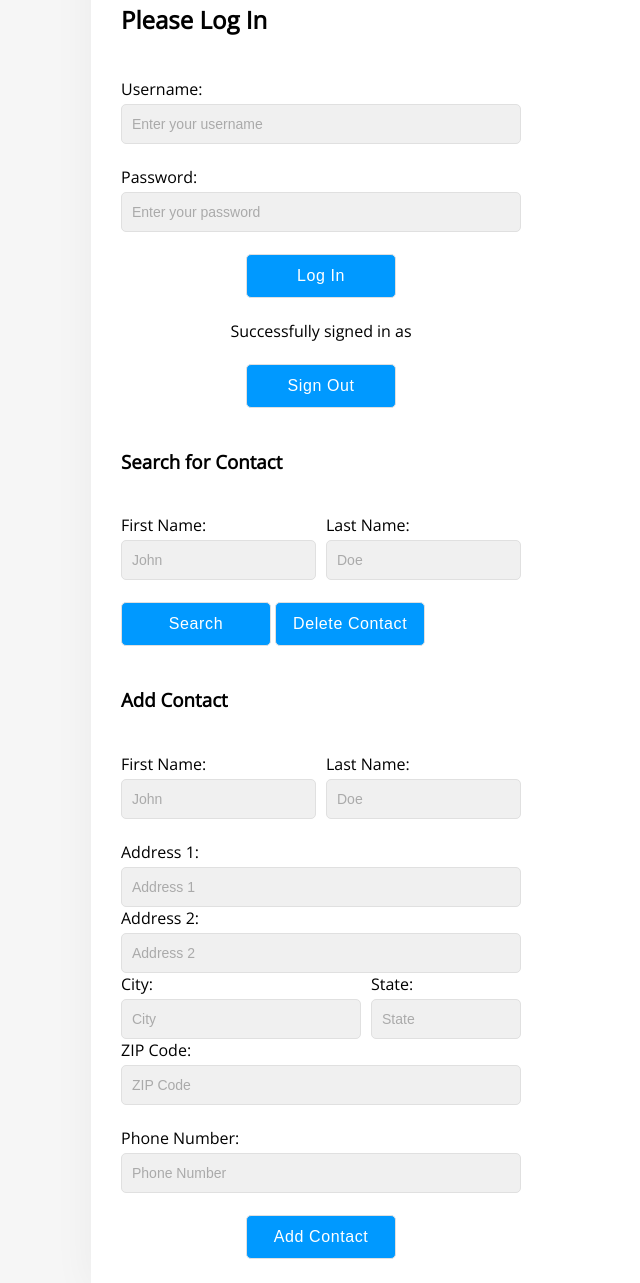
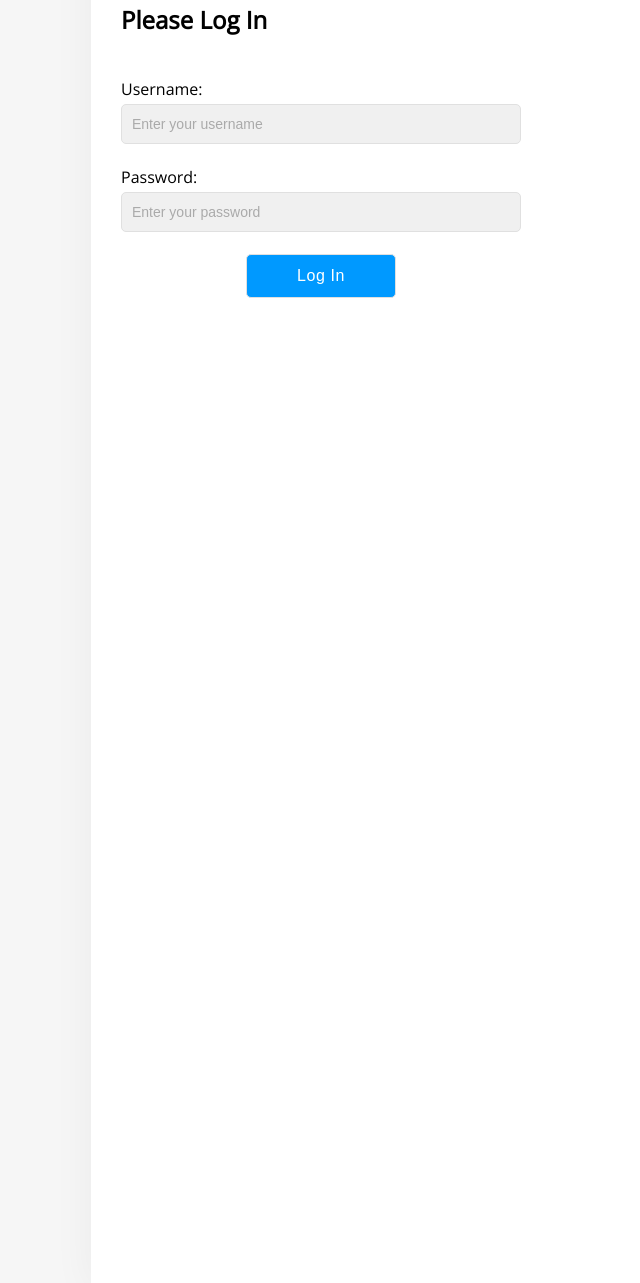
Before and after one commit to vgarciadequevedo91/Project1, a website: page main.html in a window 1280 px wide. Shown: the part 113-1396 px from the top of the page, without its empty margins (59-699 px from the left). Drawn offline with nearby package versions, Linux system fonts and the light colour scheme.

Commit message:
Altered UI visibility settings during/after login

```diff
--- a/main.html
+++ b/main.html
@@ -49,7 +49,7 @@
 
   <!-- REMEMBER TO ALTER VISIBILITY OF COMPONENTS BELOW -->
 <br/>
-      <div id = "loggedin"> <!-- appearance when logged in -->
+      <div id = "loggedin" style = "visibility:hidden;"> <!-- appearance when logged in -->
 
           <div class = "signedinText"> Successfully signed in as <span id ="userName"></span> </div>
         </br>
@@ -60,7 +60,7 @@
       </div>
 
 
-      <div id = "UI"> <!-- overall UI, when logged in -->
+      <div id = "UI" style = "visibility:hidden;"> <!-- overall UI, when logged in -->
             <br/>
             <h3>Search for Contact</h3>
             <div class = "flexgroup">
```
